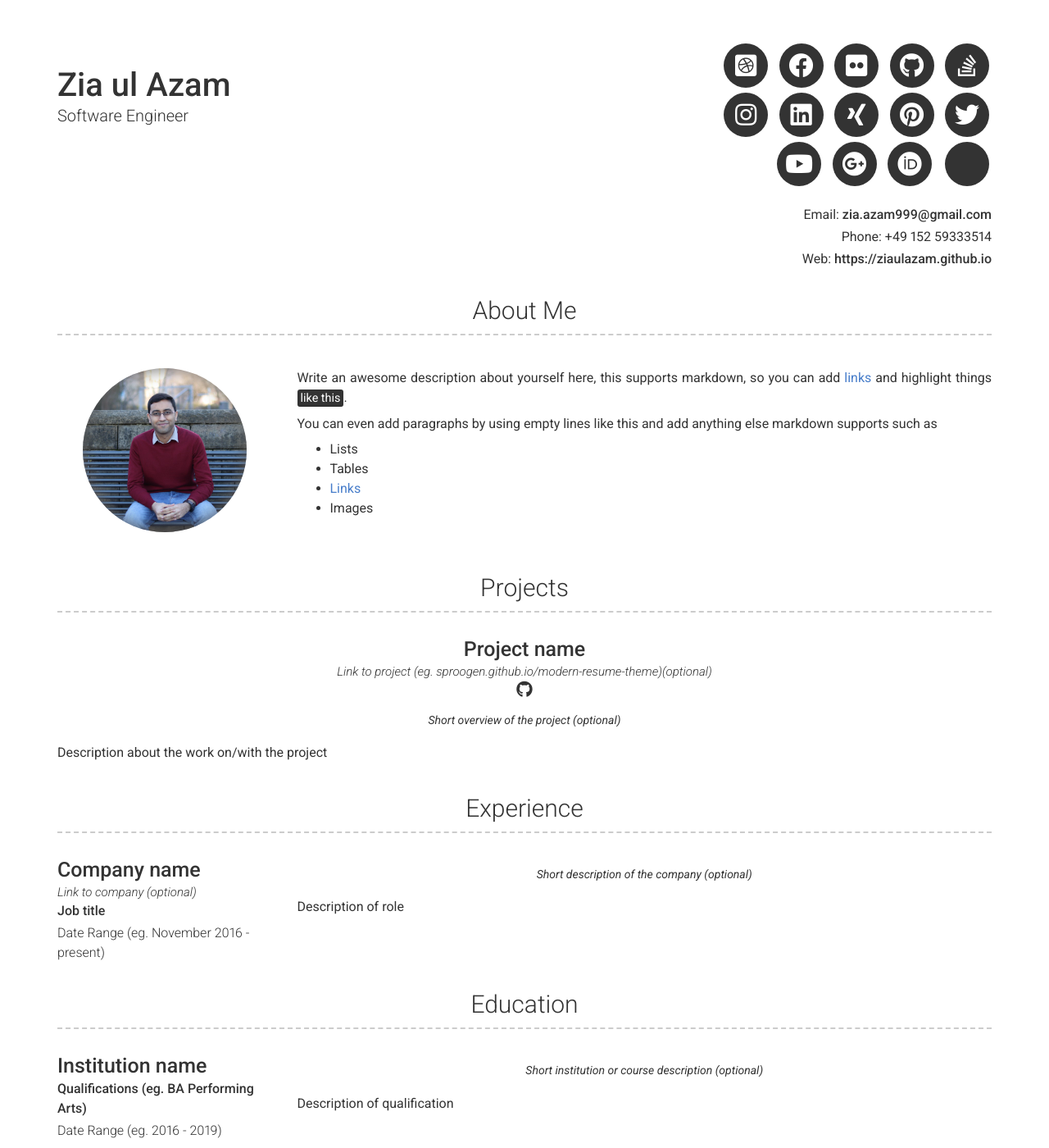
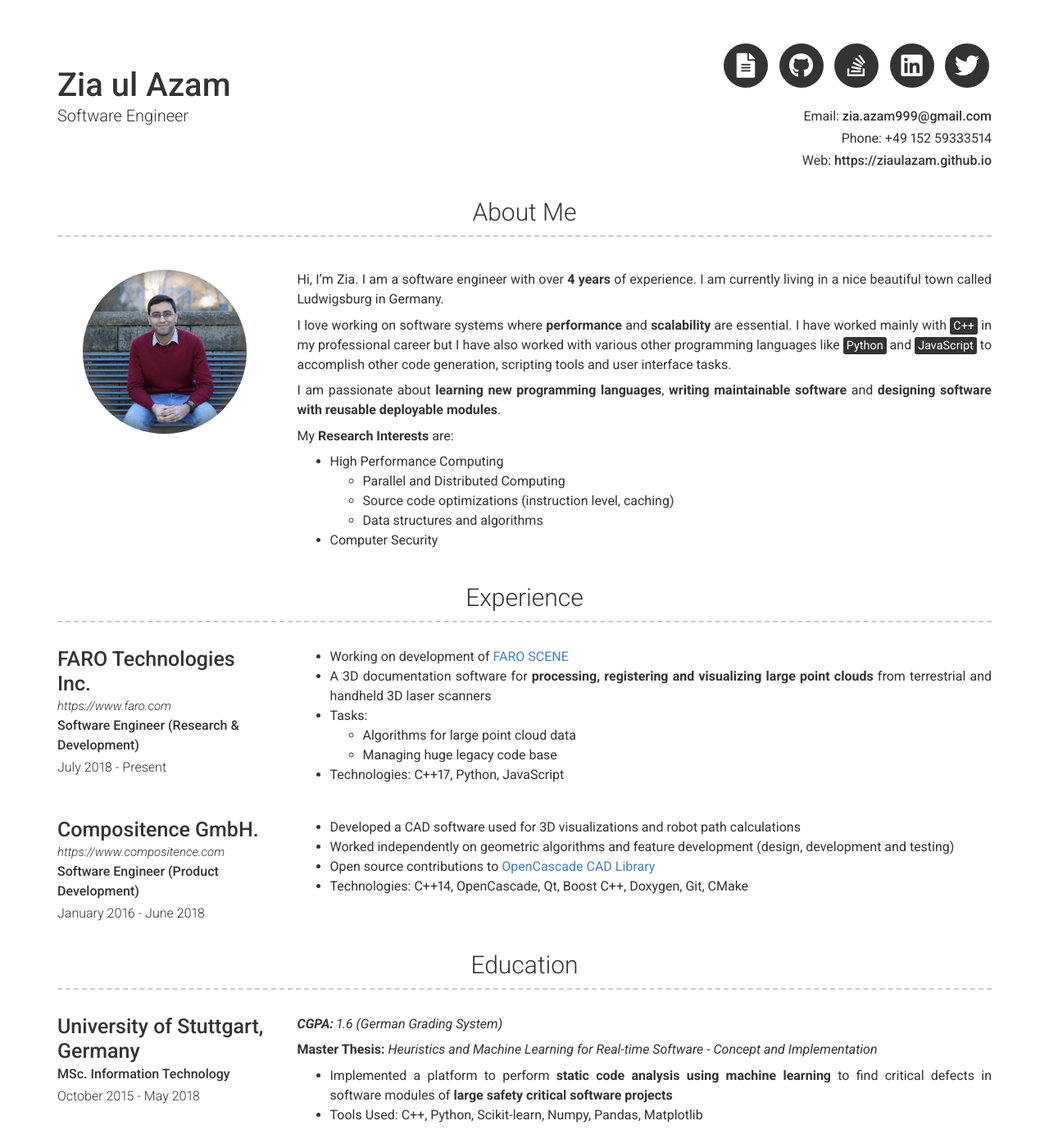
Before and after one commit to ziaulazam/ziaulazam.github.io, a Jekyll site: the page built from index.md, in a window 1280 px wide and 1400 px high. Shown: the whole window at 82% size. Built offline with Jekyll 4.4.1, drawn with Linux system fonts in a browser that asks for light colours; nearby versions of some CDN libraries; some of the changed text lies outside the part shown.

Commit message:
feat: Updated sections with content

```diff
--- a/_config.yml
+++ b/_config.yml
@@ -10,28 +10,30 @@ phone: +49 152 59333514
 website: https://ziaulazam.github.io
 
 # Dark Mode (true/false/never)
-darkmode: false
+darkmode: never
 
 # Social links
-twitter_username: jekyllrb
-github_username:  jekyll
-stackoverflow_username: "00000001"
-dribbble_username: jekyll
-facebook_username: jekyll
-flickr_username: jekyll
-instagram_username: jekyll
-linkedin_username: jekyll
-xing_username: jekyll
-pinterest_username: jekyll
-youtube_username: jekyll
-googleplus_username: +jekyll
-orcid_username: 0000-0000-0000-0000
+download_resume: true
+github_username: ziaulazam
+linkedin_username: ziaulazam
+stackoverflow_username: "10338646"
+twitter_username: zia_ul_azam
+
+#dribbble_username: jekyll
+#facebook_username: jekyll
+#flickr_username: jekyll
+#instagram_username: jekyll
+#xing_username: jekyll
+#pinterest_username: jekyll
+#youtube_username: jekyll
+#googleplus_username: +jekyll
+#orcid_username: 0000-0000-0000-0000
 
 # Additional icon links
-additional_links:
-- title: Link name
-  icon: Font Awesome brand icon name (eg. fa-twitter) (https://fontawesome.com/icons?d=gallery&s=brands&m=free)
-  url: Link url (eg. https://google.com)
+# additional_links:
+# - title: Link name
+#   icon: Font Awesome brand icon name (eg. fa-twitter) (https://fontawesome.com/icons?d=gallery&s=brands&m=free)
+#   url: Link url (eg. https://google.com)
 # - title: another link
 #   icon: font awesome brand icon name (eg. fa-twitter) (https://fontawesome.com/icons?d=gallery&s=brands&m=free)
 #   url: Link url (eg. https://google.com)
@@ -46,13 +48,18 @@ additional_links:
 # about_title: About Me (Use this to override about section title)
 about_profile_image: profilepic.jpg
 about_content: | # this will include new lines to allow paragraphs
-  Write an awesome description about yourself here, this supports markdown, so you can add [links](http://foobar.com) and highlight things <mark>like this</mark>.
+  Hi, I'm Zia. I am a software engineer with over **4 years** of experience. I am currently living in a nice beautiful town called Ludwigsburg in Germany.
 
-  You can even add paragraphs by using empty lines like this and add anything else markdown supports such as
-    - Lists
-    - Tables
-    - <a href="google.com">Links</a>
-    - Images
+  I love working on software systems where **performance** and **scalability** are essential. I have worked mainly with <mark>C++</mark> in my professional career but I have also worked with various other programming languages like <mark>Python</mark> and <mark>JavaScript</mark> to accomplish other code generation, scripting tools and user interface tasks.
+
+  I am passionate about **learning new programming languages**, **writing maintainable software** and **designing software with reusable deployable modules**.
+
+  My **Research Interests** are:
+    - High Performance Computing
+      - Parallel and Distributed Computing
+      - Source code optimizations (instruction level, caching)
+      - Data structures and algorithms
+    - Computer Security
 
 # Projects Section
 # projects_title: Projects #(Use this to override about projects section title)
@@ -65,17 +72,11 @@ about_content: | # this will include new lines to allow paragraphs
 
 # More Section
 # more_title: A Little More About Me #(Use this to override about more section title)
-more_content: | # this will include new lines to allow paragraphs
-  This is where you can write a little more about yourself. You could title this section **Interests** and include some of your other interests.
-
-  Or you could title it **Skills** and write a bit more about things that make you more desirable, like *leadership* or *teamwork*
+# more_content: | # this will include new lines to allow paragraphs
+#   Add additional stuff here
 
 # Footer
 footer_show_references: true
-
-# Build settings
-# theme: modern-resume-theme (Use this is you are hosting your resume yourself)
-# remote_theme: sproogen/modern-resume-theme (Use this if you are hosting your resume on GitHub)
 
 sass:
   sass_dir: _sass
--- a/_data/education.yml
+++ b/_data/education.yml
@@ -1,9 +1,26 @@
-# Education Template
+# Education List
 - layout: left
-  name: Institution name
-  dates: Date Range (eg. 2016 - 2019)
-  qualification: Qualifications (eg. BA Performing Arts)
-  quote: >
-    Short institution or course description (optional)
+  name: University of Stuttgart, Germany
+  dates: October 2015 - May 2018
+  qualification: MSc. Information Technology
+  #quote: >
+  #  Some quote
   description: | # this will include new lines to allow paragraphs
-    Description of qualification
+    **_CGPA:_** *1.6 (German Grading System)*
+
+    **Master Thesis:** *Heuristics and Machine Learning for Real-time Software - Concept and Implementation*
+      - Implemented a platform to perform **static code analysis using machine learning** to find critical defects in software modules of **large safety critical software projects**
+      - Tools Used: C++, Python, Scikit-learn, Numpy, Pandas, Matplotlib
+
+- layout: left
+  name: Lahore University of Management Sciences (LUMS), Pakistan
+  dates: June 2010 - June 2014
+  qualification: BS. Electrical Engineering
+  #quote: >
+  #  Some quote
+  description: | # this will include new lines to allow paragraphs
+    **_CGPA:_** *1.3 (German Grading System)*
+
+    **Bachelor Thesis:** *Control System Implementation of an Autonomous Robot*
+      - Developed an autonomous robot using **obstacle avoidance and SLAM algorithms**
+      - Tools Used: Robot Operating System (ROS), C++, Linux
--- a/_data/experience.yml
+++ b/_data/experience.yml
@@ -1,10 +1,28 @@
-# Experience template
+# Experience List
 - layout: left
-  company: Company name
-  link: Link to company (optional)
-  job_title: Job title
-  dates: Date Range (eg. November 2016 - present)
-  quote: >
-   Short description of the company (optional)
+  company: FARO Technologies Inc.
+  link: https://www.faro.com
+  job_title: Software Engineer (Research & Development)
+  dates: July 2018 - Present
+  #quote: >
+  #  Short description of the company (optional)
   description: | # this will include new lines to allow paragraphs
-    Description of role
+    - Working on development of [FARO SCENE](https://www.faro.com/en-gb/products/construction-bim-cim/faro-scene/)
+    - A 3D documentation software for **processing, registering and visualizing large point clouds** from terrestrial and handheld 3D laser scanners
+    - Tasks:
+      - Algorithms for large point cloud data
+      - Managing huge legacy code base
+    - Technologies: C++17, Python, JavaScript
+
+- layout: left
+  company: Compositence GmbH.
+  link: https://www.compositence.com
+  job_title: Software Engineer (Product Development)
+  dates: January 2016 - June 2018
+  #quote: >
+  #  Short description of the company (optional)
+  description: | # this will include new lines to allow paragraphs
+    - Developed a CAD software used for 3D visualizations and robot path calculations
+    - Worked independently on geometric algorithms and feature development (design, development and testing)
+    - Open source contributions to [OpenCascade CAD Library](https://tracker.dev.opencascade.org/)
+    - Technologies: C++14, OpenCascade, Qt, Boost C++, Doxygen, Git, CMake
--- a/_includes/header.html
+++ b/_includes/header.html
@@ -10,6 +10,13 @@
           <li>
             <a target="_blank" href="https://dribbble.com/{{ site.dribbble_username| cgi_escape | escape }}" class="button button--sacnite button--round-l">
               <i class="fab fa-dribbble-square" title="Dribble link"></i>
+            </a>
+          </li>
+        {%- endif -%}
+        {%- if site.download_resume -%}
+          <li>
+            <a target="_blank" href="Resume_ZiaulAzam.pdf" class="button button--sacnite button--round-l">
+              <i class="fa fa-file-text" title="Download Resume"></i>
             </a>
           </li>
         {%- endif -%}
--- a/_layouts/default.html
+++ b/_layouts/default.html
@@ -16,16 +16,16 @@
 
       {%- include about.html -%}
 
-      {%- if site.data.projects.size > 0 -%}
-        {%- include projects.html -%}
-      {%- endif -%}
-
       {%- if site.data.experience.size > 0 -%}
         {%- include experience.html -%}
       {%- endif -%}
 
       {%- if site.data.education.size > 0 -%}
         {%- include education.html -%}
+      {%- endif -%}
+
+      {%- if site.data.projects.size > 0 -%}
+        {%- include projects.html -%}
       {%- endif -%}
 
       {%- if site.more_content -%}
```
